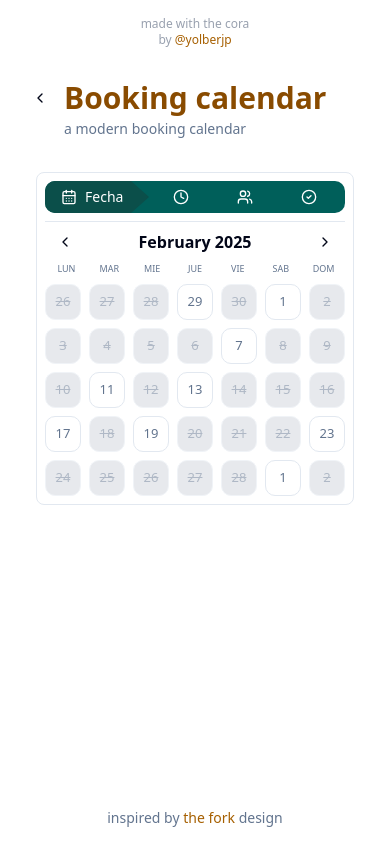
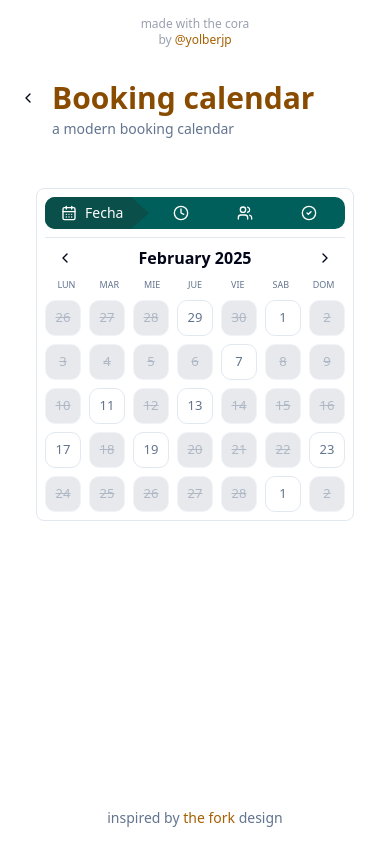
Before and after one commit to yolberjp/playground, a Next.js app: page /booking-calendar in a window 390 px wide. Built offline with nearby package versions, Linux system fonts and the light colour scheme.

Commit message:
style: Adjust padding and spacing in layout and home page components for improved aesthetics

```diff
--- a/app/layout.tsx
+++ b/app/layout.tsx
@@ -36,7 +36,7 @@ export default function RootLayout({
         <header className="fixed w-full text-xs text-gray-400 text-center md:text-right bg-white/30 backdrop-blur-sm p-4">
           made with the cora <br /> by <a href="https://www.linkedin.com/in/yolberjp/" className="text-yellow-700 hover:text-yellow-800 transition-colors">@yolberjp</a>
         </header>
-        <main className="max-w-6xl m-auto px-5">
+        <main className="max-w-6xl m-auto px-2 md:px-5">
           {children}
         </main>
       </body>
--- a/app/page.tsx
+++ b/app/page.tsx
@@ -28,14 +28,14 @@ export default function Home() {
 
       <Separator />
 
-      <section className="space-y-4">
+      <section className="space-y-6">
         <header>
           <h3 className="text-md italic text-gray-500">The last cooked components:</h3>
         </header>
-        <ul className="px-10 md:px-20 space-y-2">
+        <ul className="px-10 md:px-20 space-y-3">
           {links.map((link) => (
-            <li key={link.href}>
-              <Link href={link.href} className="hover:text-yellow-800 flex flex-row items-center gap-2">
+            <li key={link.href} className="w-fit">
+              <Link href={link.href} className="text-md hover:text-yellow-800 flex flex-row items-center gap-2">
                 {link.icon}
                 {link.label}
               </Link>
--- a/components/section/section.tsx
+++ b/components/section/section.tsx
@@ -17,7 +17,7 @@ export default function Section({
     }
   }>){
     return (
-        <section className="flex flex-col pt-20 gap-8 row-start-2 items-center sm:items-start">
+        <section className="flex flex-col pt-20 gap-12 md:gap-8 row-start-2 items-center sm:items-start">
           <header className="px-0 md:px-10 w-full">
             <div className="flex flex-row gap-1">
             <Button variant="ghost" asChild>
```
